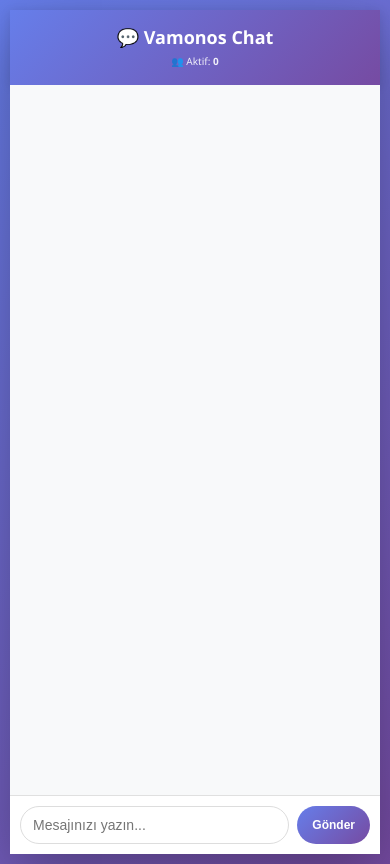
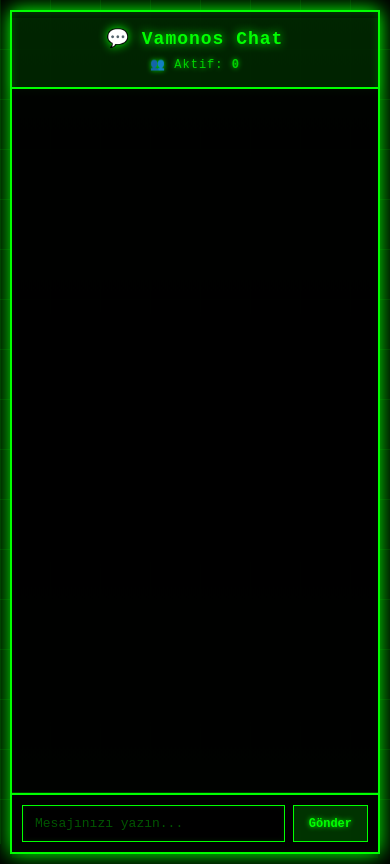
Before and after one commit to mustafa-rxf/vamonos, a website: page public/index.html in a window 390 px wide. Drawn offline with nearby package versions, Linux system fonts and the light colour scheme; no server answers.

Commit message:
Update: Matrix design and /admin route to main branch

```diff
--- a/public/admin-styles.css
+++ b/public/admin-styles.css
@@ -5,10 +5,29 @@
 }
 
 body {
-  font-family: 'Segoe UI', Tahoma, Geneva, Verdana, sans-serif;
-  background: linear-gradient(135deg, #1e3c72 0%, #2a5298 100%);
+  font-family: 'Matrix Code', monospace, 'Courier New';
+  background: #000;
+  color: #00ff00;
   min-height: 100vh;
   padding: 20px;
+  position: relative;
+  overflow-x: hidden;
+}
+
+/* Matrix background grid */
+body::before {
+  content: '';
+  position: fixed;
+  top: 0;
+  left: 0;
+  width: 100%;
+  height: 100%;
+  background:
+    linear-gradient(0deg, rgba(0, 255, 0, 0.1) 1px, transparent 1px),
+    linear-gradient(90deg, rgba(0, 255, 0, 0.1) 1px, transparent 1px);
+  background-size: 50px 50px;
+  z-index: -1;
+  pointer-events: none;
 }
 
 .admin-container {
@@ -17,11 +36,11 @@ body {
 }
 
 .admin-header {
-  background: white;
+  background: rgba(0, 255, 0, 0.1);
   padding: 20px;
-  border-radius: 10px;
+  border: 2px solid #00ff00;
   margin-bottom: 20px;
-  box-shadow: 0 4px 15px rgba(0, 0, 0, 0.2);
+  box-shadow: 0 0 15px #00ff00, inset 0 0 10px rgba(0, 255, 0, 0.2);
   display: flex;
   justify-content: space-between;
   align-items: center;
@@ -30,23 +49,27 @@ body {
 }
 
 .admin-header h1 {
-  color: #1e3c72;
+  color: #00ff00;
   font-size: 28px;
+  text-shadow: 0 0 10px #00ff00;
+  letter-spacing: 2px;
 }
 
 .logout-btn {
   padding: 10px 20px;
-  background: #e74c3c;
-  color: white;
-  border: none;
-  border-radius: 5px;
+  background: rgba(255, 0, 0, 0.2);
+  color: #ff0000;
+  border: 1px solid #ff0000;
   cursor: pointer;
   font-weight: bold;
-  transition: background 0.3s;
+  transition: all 0.3s;
+  font-family: 'Courier New', monospace;
+  text-shadow: 0 0 5px #ff0000;
 }
 
 .logout-btn:hover {
-  background: #c0392b;
+  background: rgba(255, 0, 0, 0.4);
+  box-shadow: 0 0 10px #ff0000;
 }
 
 .stats-row {
@@ -57,30 +80,28 @@ body {
 }
 
 .stat-card {
-  background: white;
+  background: rgba(0, 255, 0, 0.05);
   padding: 20px;
-  border-radius: 10px;
-  box-shadow: 0 4px 15px rgba(0, 0, 0, 0.1);
-  border-left: 5px solid #3498db;
+  border: 1px solid #00ff00;
+  box-shadow: 0 0 10px rgba(0, 255, 0, 0.3);
 }
 
 .stat-card h3 {
-  color: #666;
+  color: #ffff00;
   font-size: 14px;
   margin-bottom: 10px;
   text-transform: uppercase;
+  letter-spacing: 1px;
+  text-shadow: 0 0 5px #ffff00;
 }
 
 .stat-card .number {
   font-size: 32px;
-  color: #1e3c72;
+  color: #00ff00;
   font-weight: bold;
+  text-shadow: 0 0 10px #00ff00;
+  font-family: 'Courier New', monospace;
 }
-
-.stat-card.users { border-left-color: #3498db; }
-.stat-card.banned { border-left-color: #e74c3c; }
-.stat-card.spammers { border-left-color: #f39c12; }
-.stat-card.messages { border-left-color: #27ae60; }
 
 .tabs {
   display: flex;
@@ -91,31 +112,32 @@ body {
 
 .tab-btn {
   padding: 12px 20px;
-  background: white;
-  border: 2px solid transparent;
-  border-radius: 5px;
+  background: rgba(0, 255, 0, 0.1);
+  border: 1px solid #00ff00;
   cursor: pointer;
   font-weight: bold;
   transition: all 0.3s;
-  color: #666;
+  color: #00ff00;
+  font-family: 'Courier New', monospace;
+  text-shadow: 0 0 5px #00ff00;
 }
 
 .tab-btn:hover {
-  border-color: #3498db;
+  background: rgba(0, 255, 0, 0.2);
+  box-shadow: 0 0 10px #00ff00;
 }
 
 .tab-btn.active {
-  background: #3498db;
-  color: white;
-  border-color: #3498db;
+  background: rgba(0, 255, 0, 0.3);
+  box-shadow: 0 0 15px #00ff00, inset 0 0 10px rgba(0, 255, 0, 0.2);
 }
 
 .tab-content {
   display: none;
-  background: white;
+  background: rgba(0, 0, 0, 0.8);
   padding: 20px;
-  border-radius: 10px;
-  box-shadow: 0 4px 15px rgba(0, 0, 0, 0.1);
+  border: 1px solid #00ff00;
+  box-shadow: 0 0 10px rgba(0, 255, 0, 0.3);
 }
 
 .tab-content.active {
@@ -126,10 +148,9 @@ body {
 .banned-item,
 .spammer-item {
   padding: 15px;
-  border-left: 4px solid #3498db;
-  background: #f8f9fa;
+  border-left: 3px solid #00ff00;
+  background: rgba(0, 255, 0, 0.05);
   margin-bottom: 10px;
-  border-radius: 5px;
   display: flex;
   justify-content: space-between;
   align-items: center;
@@ -138,11 +159,13 @@ body {
 }
 
 .banned-item {
-  border-left-color: #e74c3c;
+  border-left-color: #ff0000;
+  background: rgba(255, 0, 0, 0.05);
 }
 
 .spammer-item {
-  border-left-color: #f39c12;
+  border-left-color: #ffff00;
+  background: rgba(255, 255, 0, 0.05);
 }
 
 .user-info,
@@ -156,8 +179,20 @@ body {
 .spammer-info strong {
   display: block;
   font-size: 16px;
-  color: #1e3c72;
+  color: #00ff00;
   margin-bottom: 5px;
+  text-shadow: 0 0 5px #00ff00;
+  font-family: 'Courier New', monospace;
+}
+
+.banned-info strong {
+  color: #ff0000;
+  text-shadow: 0 0 5px #ff0000;
+}
+
+.spammer-info strong {
+  color: #ffff00;
+  text-shadow: 0 0 5px #ffff00;
 }
 
 .device-id,
@@ -165,22 +200,25 @@ body {
 .spam-count {
   display: block;
   font-size: 12px;
-  color: #666;
+  color: #00aa00;
   margin-top: 3px;
+  font-family: 'Courier New', monospace;
 }
 
 .join-time,
 .ban-time {
   display: block;
   font-size: 11px;
-  color: #999;
+  color: #008800;
   margin-top: 3px;
+  opacity: 0.7;
 }
 
 .spam-records {
   margin: 10px 0 0 20px;
   font-size: 12px;
-  color: #666;
+  color: #00aa00;
+  font-family: 'Courier New', monospace;
 }
 
 .spam-records li {
@@ -190,56 +228,62 @@ body {
 .unban-btn,
 .clear-bans-btn {
   padding: 8px 15px;
-  background: #e74c3c;
-  color: white;
-  border: none;
-  border-radius: 5px;
+  background: rgba(255, 0, 0, 0.2);
+  color: #ff0000;
+  border: 1px solid #ff0000;
   cursor: pointer;
   font-size: 12px;
-  transition: background 0.3s;
+  transition: all 0.3s;
+  font-family: 'Courier New', monospace;
 }
 
 .unban-btn:hover,
 .clear-bans-btn:hover {
-  background: #c0392b;
+  background: rgba(255, 0, 0, 0.4);
+  box-shadow: 0 0 10px #ff0000;
 }
 
 .history-message {
   padding: 10px;
-  background: #f8f9fa;
+  background: rgba(0, 255, 0, 0.05);
   margin-bottom: 8px;
-  border-radius: 5px;
-  border-left: 3px solid #3498db;
+  border-left: 3px solid #00ff00;
   position: relative;
+  color: #00ff00;
+  font-family: 'Courier New', monospace;
+  font-size: 12px;
 }
 
 .history-message.system {
-  background: #e3f2fd;
-  border-left-color: #1976d2;
+  background: rgba(255, 255, 0, 0.1);
+  border-left-color: #ffff00;
   text-align: center;
-  color: #1976d2;
-  font-size: 12px;
+  color: #ffff00;
+  text-shadow: 0 0 5px #ffff00;
 }
 
 .history-message.spam {
-  background: #ffebee;
-  border-left-color: #c62828;
-  color: #c62828;
+  background: rgba(255, 0, 0, 0.1);
+  border-left-color: #ff0000;
+  color: #ff0000;
   font-weight: bold;
+  text-shadow: 0 0 5px #ff0000;
 }
 
 .msg-time {
   display: block;
-  font-size: 11px;
-  color: #999;
+  font-size: 10px;
+  color: #008800;
   margin-top: 5px;
+  opacity: 0.6;
 }
 
 .empty-message {
   text-align: center;
-  color: #999;
+  color: #00aa00;
   padding: 40px 20px;
   font-style: italic;
+  opacity: 0.6;
 }
 
 #chat-history {
@@ -247,10 +291,23 @@ body {
   overflow-y: auto;
 }
 
+#chat-history::-webkit-scrollbar {
+  width: 8px;
+}
+
+#chat-history::-webkit-scrollbar-track {
+  background: rgba(0, 0, 0, 0.5);
+}
+
+#chat-history::-webkit-scrollbar-thumb {
+  background: #00ff00;
+  box-shadow: 0 0 5px #00ff00;
+}
+
 .clear-bans-section {
   margin-top: 20px;
   padding-top: 20px;
-  border-top: 1px solid #ddd;
+  border-top: 1px solid #00ff00;
 }
 
 @media (max-width: 768px) {
@@ -263,17 +320,8 @@ body {
     grid-template-columns: repeat(auto-fit, minmax(150px, 1fr));
   }
 
-  .stat-card .number {
-    font-size: 24px;
-  }
-
   .tabs {
     flex-wrap: wrap;
-  }
-
-  .tab-btn {
-    padding: 10px 15px;
-    font-size: 12px;
   }
 
   .user-item,
--- a/public/styles.css
+++ b/public/styles.css
@@ -5,172 +5,247 @@
 }
 
 body {
-  font-family: 'Segoe UI', Tahoma, Geneva, Verdana, sans-serif;
-  background: linear-gradient(135deg, #667eea 0%, #764ba2 100%);
+  font-family: 'Matrix Code', monospace, 'Courier New';
+  background: #000;
+  color: #00ff00;
   min-height: 100vh;
   display: flex;
   justify-content: center;
   align-items: center;
   padding: 10px;
+  overflow: hidden;
+  position: relative;
+}
+
+/* Matrix background effect */
+body::before {
+  content: '';
+  position: fixed;
+  top: 0;
+  left: 0;
+  width: 100%;
+  height: 100%;
+  background:
+    linear-gradient(0deg, rgba(0, 255, 0, 0.1) 1px, transparent 1px),
+    linear-gradient(90deg, rgba(0, 255, 0, 0.1) 1px, transparent 1px);
+  background-size: 50px 50px;
+  z-index: -1;
+  pointer-events: none;
 }
 
 .container {
   width: 100%;
   max-width: 600px;
-  background: white;
-  border-radius: 15px;
-  box-shadow: 0 20px 60px rgba(0, 0, 0, 0.3);
+  background: rgba(0, 0, 0, 0.9);
+  border: 2px solid #00ff00;
+  box-shadow: 0 0 20px #00ff00, inset 0 0 10px rgba(0, 255, 0, 0.2);
   display: flex;
   flex-direction: column;
   height: 90vh;
   max-height: 800px;
+  position: relative;
+}
+
+.container::before {
+  content: '';
+  position: absolute;
+  top: 0;
+  left: 0;
+  right: 0;
+  bottom: 0;
+  background: linear-gradient(
+    0deg,
+    rgba(0, 255, 0, 0.05) 0%,
+    transparent 50%,
+    rgba(0, 255, 0, 0.05) 100%
+  );
+  pointer-events: none;
+  animation: scanlines 8s linear infinite;
+}
+
+@keyframes scanlines {
+  0% { transform: translateY(0); }
+  100% { transform: translateY(10px); }
 }
 
 .header {
-  background: linear-gradient(135deg, #667eea 0%, #764ba2 100%);
-  color: white;
+  background: rgba(0, 255, 0, 0.1);
+  color: #00ff00;
   padding: 20px;
-  border-radius: 15px 15px 0 0;
+  border-bottom: 2px solid #00ff00;
   text-align: center;
-  box-shadow: 0 2px 10px rgba(0, 0, 0, 0.1);
+  box-shadow: 0 0 10px rgba(0, 255, 0, 0.3);
+  position: relative;
+  z-index: 1;
+  text-shadow: 0 0 10px #00ff00;
 }
 
 .header h1 {
   font-size: 24px;
   margin-bottom: 5px;
+  letter-spacing: 2px;
+  font-weight: bold;
 }
 
 .header .stats {
   font-size: 12px;
-  opacity: 0.9;
+  opacity: 0.8;
   margin-top: 8px;
+  letter-spacing: 1px;
 }
 
 .header .stat-item {
   display: inline-block;
   margin: 0 10px;
+  text-shadow: 0 0 5px #00ff00;
 }
 
 #chat-container {
   flex: 1;
   overflow-y: auto;
   padding: 20px;
-  background: #f8f9fa;
+  background: rgba(0, 0, 0, 0.8);
+  position: relative;
+  z-index: 1;
+  border-bottom: 1px solid rgba(0, 255, 0, 0.2);
 }
 
 .message {
   margin-bottom: 12px;
   padding: 10px 15px;
-  border-radius: 10px;
+  border-left: 2px solid #00ff00;
   word-break: break-word;
-  animation: slideIn 0.3s ease;
+  animation: matrixAppear 0.5s ease;
+  background: rgba(0, 255, 0, 0.05);
+  border-radius: 2px;
 }
 
-@keyframes slideIn {
+@keyframes matrixAppear {
   from {
     opacity: 0;
-    transform: translateY(10px);
+    text-shadow: none;
   }
   to {
     opacity: 1;
-    transform: translateY(0);
+    text-shadow: 0 0 10px #00ff00;
   }
 }
 
 .user-message {
-  background: white;
-  border-left: 4px solid #667eea;
-  box-shadow: 0 1px 3px rgba(0, 0, 0, 0.1);
+  border-left: 2px solid #00ff00;
+  color: #00ff00;
+  font-family: 'Courier New', monospace;
+  font-size: 13px;
 }
 
 .user-message strong {
-  color: #667eea;
+  color: #00ff00;
+  text-shadow: 0 0 5px #00ff00;
 }
 
 .system-message {
-  background: #e3f2fd;
-  color: #1976d2;
+  border-left: 2px solid #ffff00;
+  color: #ffff00;
   text-align: center;
   font-size: 12px;
-  border-left: none;
+  background: rgba(255, 255, 0, 0.1);
+  font-weight: bold;
 }
 
 .ban-message {
-  background: #ffebee;
-  color: #c62828;
+  border-left: 4px solid #ff0000;
+  color: #ff0000;
   text-align: center;
   font-size: 12px;
-  border-left: 4px solid #c62828;
+  background: rgba(255, 0, 0, 0.1);
   font-weight: bold;
+  text-shadow: 0 0 5px #ff0000;
 }
 
 .message-time {
   display: block;
-  font-size: 11px;
-  color: #999;
+  font-size: 10px;
+  color: #00aa00;
   margin-top: 4px;
+  opacity: 0.6;
 }
 
 .input-area {
   padding: 15px;
-  background: white;
-  border-radius: 0 0 15px 15px;
+  background: rgba(0, 0, 0, 0.9);
+  border-top: 2px solid #00ff00;
   display: flex;
   gap: 10px;
-  border-top: 1px solid #e0e0e0;
+  position: relative;
+  z-index: 1;
 }
 
 #message-input {
   flex: 1;
   padding: 12px 15px;
-  border: 1px solid #ddd;
-  border-radius: 25px;
+  background: rgba(0, 0, 0, 0.8);
+  border: 1px solid #00ff00;
+  color: #00ff00;
+  font-family: 'Courier New', monospace;
   font-size: 14px;
   outline: none;
-  transition: border-color 0.3s;
+  transition: all 0.3s;
+  box-shadow: inset 0 0 5px rgba(0, 255, 0, 0.1);
 }
 
 #message-input:focus {
-  border-color: #667eea;
+  border-color: #00ff00;
+  box-shadow: inset 0 0 5px rgba(0, 255, 0, 0.3), 0 0 10px rgba(0, 255, 0, 0.3);
+  text-shadow: 0 0 10px #00ff00;
+}
+
+#message-input::placeholder {
+  color: #00aa00;
+  opacity: 0.5;
 }
 
 #send-btn {
   padding: 12px 25px;
-  background: linear-gradient(135deg, #667eea 0%, #764ba2 100%);
-  color: white;
-  border: none;
-  border-radius: 25px;
+  background: rgba(0, 255, 0, 0.2);
+  color: #00ff00;
+  border: 1px solid #00ff00;
+  border-radius: 0;
   cursor: pointer;
   font-weight: bold;
-  transition: transform 0.2s, box-shadow 0.2s;
+  font-family: 'Courier New', monospace;
+  transition: all 0.3s;
+  text-shadow: 0 0 5px #00ff00;
   white-space: nowrap;
 }
 
 #send-btn:hover {
-  transform: translateY(-2px);
-  box-shadow: 0 5px 15px rgba(102, 126, 234, 0.4);
+  background: rgba(0, 255, 0, 0.4);
+  box-shadow: 0 0 15px #00ff00, inset 0 0 10px rgba(0, 255, 0, 0.2);
+  text-shadow: 0 0 10px #00ff00;
 }
 
 #send-btn:active {
-  transform: translateY(0);
+  background: rgba(0, 255, 0, 0.3);
 }
 
 /* Scrollbar styling */
 #chat-container::-webkit-scrollbar {
-  width: 6px;
+  width: 8px;
 }
 
 #chat-container::-webkit-scrollbar-track {
-  background: transparent;
+  background: rgba(0, 0, 0, 0.5);
 }
 
 #chat-container::-webkit-scrollbar-thumb {
-  background: #ccc;
-  border-radius: 3px;
+  background: #00ff00;
+  border-radius: 0;
+  box-shadow: 0 0 5px #00ff00;
 }
 
 #chat-container::-webkit-scrollbar-thumb:hover {
-  background: #999;
+  background: #00ff00;
+  box-shadow: 0 0 10px #00ff00;
 }
 
 /* Responsive design */
@@ -192,10 +267,6 @@ body {
   .header h1 {
     font-size: 20px;
   }
-
-  .header .stats {
-    font-size: 11px;
-  }
 }
 
 @media (max-width: 480px) {
@@ -207,21 +278,11 @@ body {
 
   .header {
     padding: 15px;
-    border-radius: 0;
   }
 
   .header h1 {
     font-size: 18px;
-  }
-
-  .header .stats {
-    font-size: 10px;
-    margin-top: 5px;
-  }
-
-  .header .stat-item {
-    display: block;
-    margin: 2px 0;
+    letter-spacing: 1px;
   }
 
   #chat-container {
@@ -230,7 +291,7 @@ body {
 
   .message {
     padding: 8px 12px;
-    font-size: 14px;
+    font-size: 12px;
   }
 
   .input-area {
@@ -240,22 +301,11 @@ body {
 
   #message-input {
     padding: 10px 12px;
-    font-size: 14px;
+    font-size: 13px;
   }
 
   #send-btn {
     padding: 10px 15px;
-    font-size: 12px;
-  }
-}
-
-@media (max-width: 360px) {
-  .header h1 {
-    font-size: 16px;
-  }
-
-  #send-btn {
-    padding: 10px 12px;
     font-size: 12px;
   }
 }
```
Also changed, not shown: server.js (+6 -1 lines).
